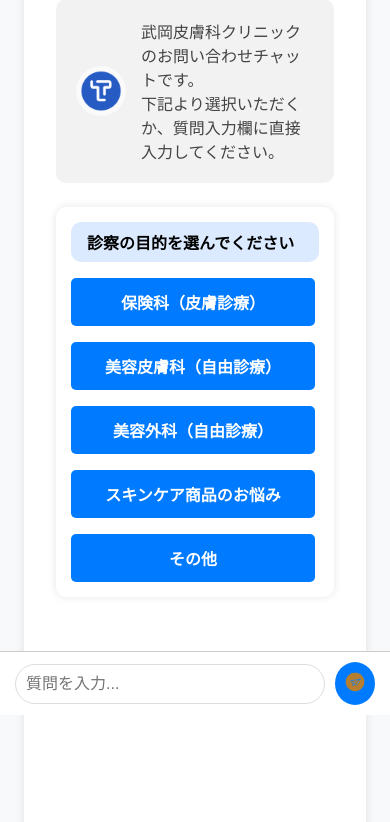
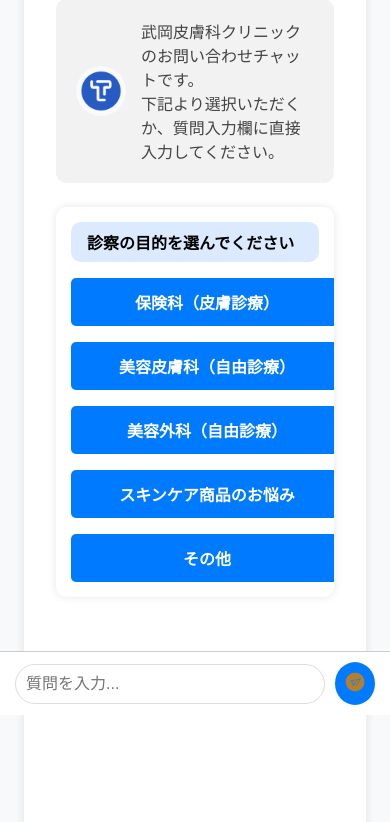
Before and after one commit to nanahoshitennto/bagtorio-chatbot, a Flask app: page /question/q01 in a window 390 px wide. Shown: the part 129-951 px from the top of the page. Run offline with Flask 3, Linux system fonts and the light colour scheme; data comes from the database, SQL or seed files in the repository.

Commit message:
縦並び

```diff
--- a/static/style.css
+++ b/static/style.css
@@ -124,19 +124,19 @@
     opacity: 1;
 }
 
-/* 選択肢 */
+/* ✅ 選択肢：縦並び（強制） */
 .options-grid {
-    display: flex;
-    flex-wrap: wrap;
-    justify-content: flex-start;
+    display: flex !important;
+    flex-direction: column !important;
+    flex-wrap: nowrap !important;
+    align-items: stretch !important;
     gap: 1rem;
     margin-top: 1rem;
 }
 
 .options-grid a {
-    width: calc(25% - 1rem);
-    min-width: 150px;
-    max-width: 220px;
+    width: 100% !important;
+    max-width: 100% !important;
     text-align: center;
     padding: 0.75rem;
     background: #007bff;
@@ -150,6 +150,13 @@
 
 .options-grid a:hover {
     background: #0056b3;
+}
+
+/* 選択済みボタン（グレーアウト） */
+.options-grid a.selected {
+    background: #888 !important;
+    opacity: 0.6;
+    pointer-events: none;
 }
 
 /* 終了メッセージ */
@@ -197,15 +204,10 @@
     filter: invert(1);
 }
 
-/* レスポンシブ */
-@media (max-width: 768px) {
+/* ✅ レスポンシブ：無効化（縦並びを維持） */
+@media (max-width: 768px),
+@media (max-width: 480px) {
     .options-grid a {
-        width: calc(50% - 1rem);
+        width: 100% !important;
     }
 }
-
-@media (max-width: 480px) {
-    .options-grid a {
-        width: 100%;
-    }
-}
```
Also changed, not shown: static/chatbot.css (+15 -23 lines).
